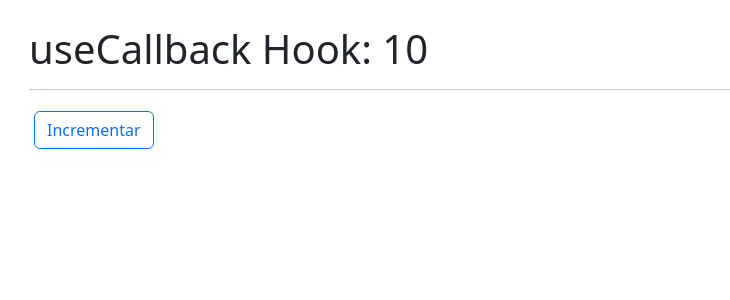
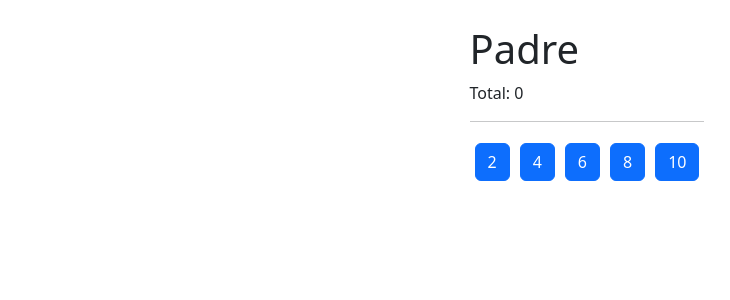
Before and after one commit to jeremyandes/react-cero-a-experto, a React (Vite) app in the folder apps/05-hooks-app/: page / in a window 1280 px wide. Shown: the top 300 px of the page, without its empty margins (53-783 px from the left). Built offline with nearby package versions, Linux system fonts and the light colour scheme.

Commit message:
134. Tarea Memorize

```diff
--- /dev/null
+++ b/apps/05-hooks-app/src/07-tarea-memo/Hijo.jsx
@@ -0,0 +1,15 @@
+import { memo } from "react";
+
+export const Hijo = memo(({ numero, incrementar }) => {
+
+    console.log('  Me volví a generar :(  ');
+
+    return (
+        <button
+            className="btn btn-primary mr-3"
+            onClick={() => incrementar(numero)}
+        >
+            {numero}
+        </button>
+    )
+});
--- /dev/null
+++ b/apps/05-hooks-app/src/07-tarea-memo/Padre.jsx
@@ -0,0 +1,39 @@
+import { Hijo } from './Hijo'
+import { useState, useCallback } from 'react';
+
+export const Padre = () => {
+
+    const numeros = [2, 4, 6, 8, 10];
+    const [valor, setValor] = useState(0);
+
+    const incrementar = useCallback(
+        (num) => {
+            setValor((value) => value + num)
+        },
+        [],
+    )
+
+    // const incrementar = (num) => {
+    //     setValor(valor + num)
+    // }
+
+    return (
+        <div>
+            <h1>Padre</h1>
+            <p> Total: {valor} </p>
+
+            <hr />
+
+            {
+                numeros.map(n => (
+                    <Hijo
+                        key={n}
+                        numero={n}
+                        incrementar={incrementar}
+                    />
+                ))
+            }
+            {/* <Hijo /> */}
+        </div>
+    )
+}
--- a/apps/05-hooks-app/src/main.jsx
+++ b/apps/05-hooks-app/src/main.jsx
@@ -1,30 +1,33 @@
 import React from 'react'
 import ReactDOM from 'react-dom/client'
-import { CounterApp } from './01-useState/CounterApp'
-import { CounterCustomHook } from './01-useState/CounterCustomHook'
-import { FormCustomHook } from './02-useEffect/FormCustomHook'
-import { SimpleForm } from './02-useEffect/SimpleForm'
-import { MultipleCustomHooks } from './03-examples/MultipleCustomHooks'
-import { FocusScreen } from './04-useRef/FocusScreen'
-import { Layout } from './05-useLayoutEffect/Layout'
-import { CallbackHook } from './06-memos/CallbackHook'
+
+import './index.css'
+import { HooksApp } from './HooksApp'
+import { Padre } from './07-tarea-memo/Padre'
 import { MemoHook } from './06-memos/MemoHook'
 import { Memorize } from './06-memos/Memorize'
-import { HooksApp } from './HooksApp'
-import './index.css'
+import { Layout } from './05-useLayoutEffect/Layout'
+import { CounterApp } from './01-useState/CounterApp'
+import { FocusScreen } from './04-useRef/FocusScreen'
+import { SimpleForm } from './02-useEffect/SimpleForm'
+import { CallbackHook } from './06-memos/CallbackHook'
+import { FormCustomHook } from './02-useEffect/FormCustomHook'
+import { CounterCustomHook } from './01-useState/CounterCustomHook'
+import { MultipleCustomHooks } from './03-examples/MultipleCustomHooks'
 
 ReactDOM.createRoot(document.getElementById('root')).render(
-  <React.StrictMode>
-    {/* <HooksApp /> */}
-    {/* <CounterApp /> */}
-    {/* <CounterCustomHook /> */}
-    {/* <SimpleForm /> */}
-    {/* <FormCustomHook /> */}
-    {/* <MultipleCustomHooks /> */}
-    {/* <FocusScreen /> */}
-    {/* <Layout /> */}
-    {/* <Memorize /> */}
-    {/* <MemoHook /> */}
-    <CallbackHook />
-  </React.StrictMode>
+  // <React.StrictMode>
+  //   {/* <HooksApp /> */}
+  //   {/* <CounterApp /> */}
+  //   {/* <CounterCustomHook /> */}
+  //   {/* <SimpleForm /> */}
+  //   {/* <FormCustomHook /> */}
+  //   {/* <MultipleCustomHooks /> */}
+  //   {/* <FocusScreen /> */}
+  //   {/* <Layout /> */}
+  //   {/* <Memorize /> */}
+  //   {/* <MemoHook /> */}
+  //   {/* <CallbackHook /> */}
+  <Padre />
+  // </React.StrictMode>
 )
```
